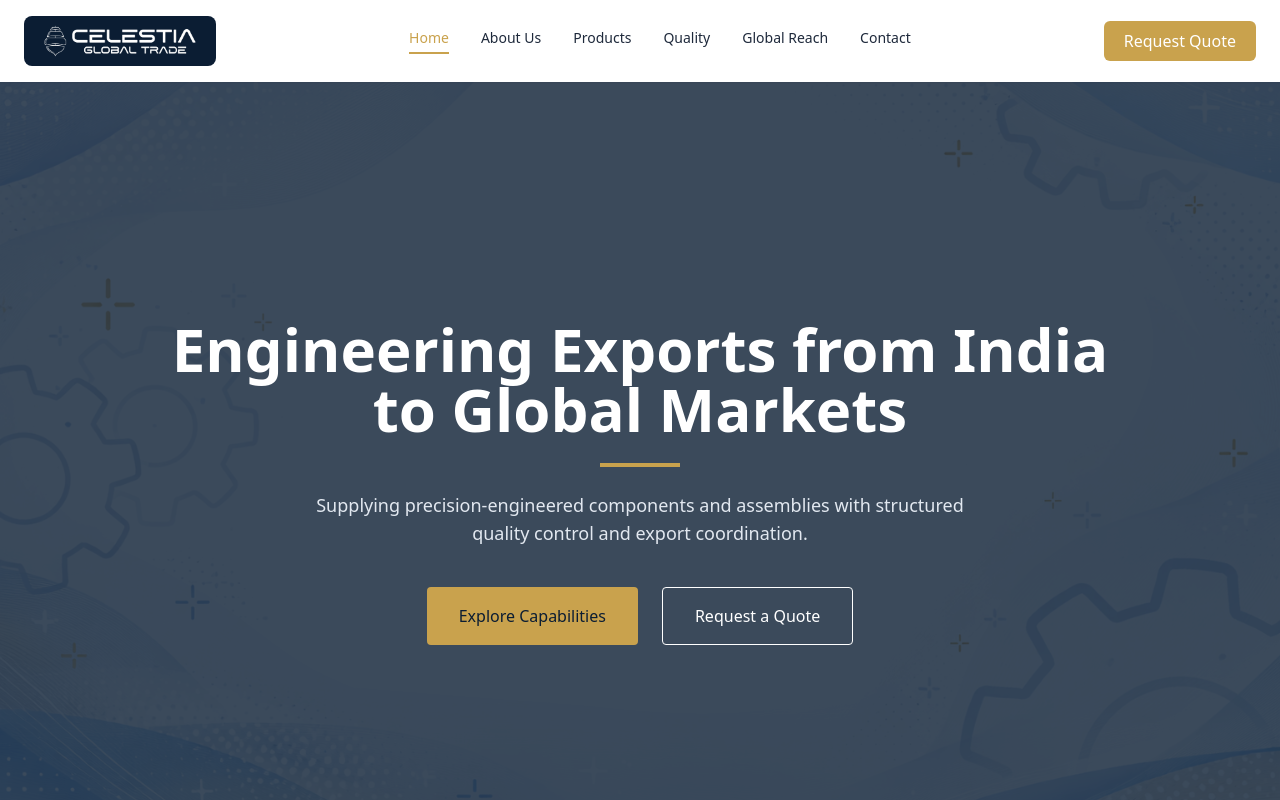
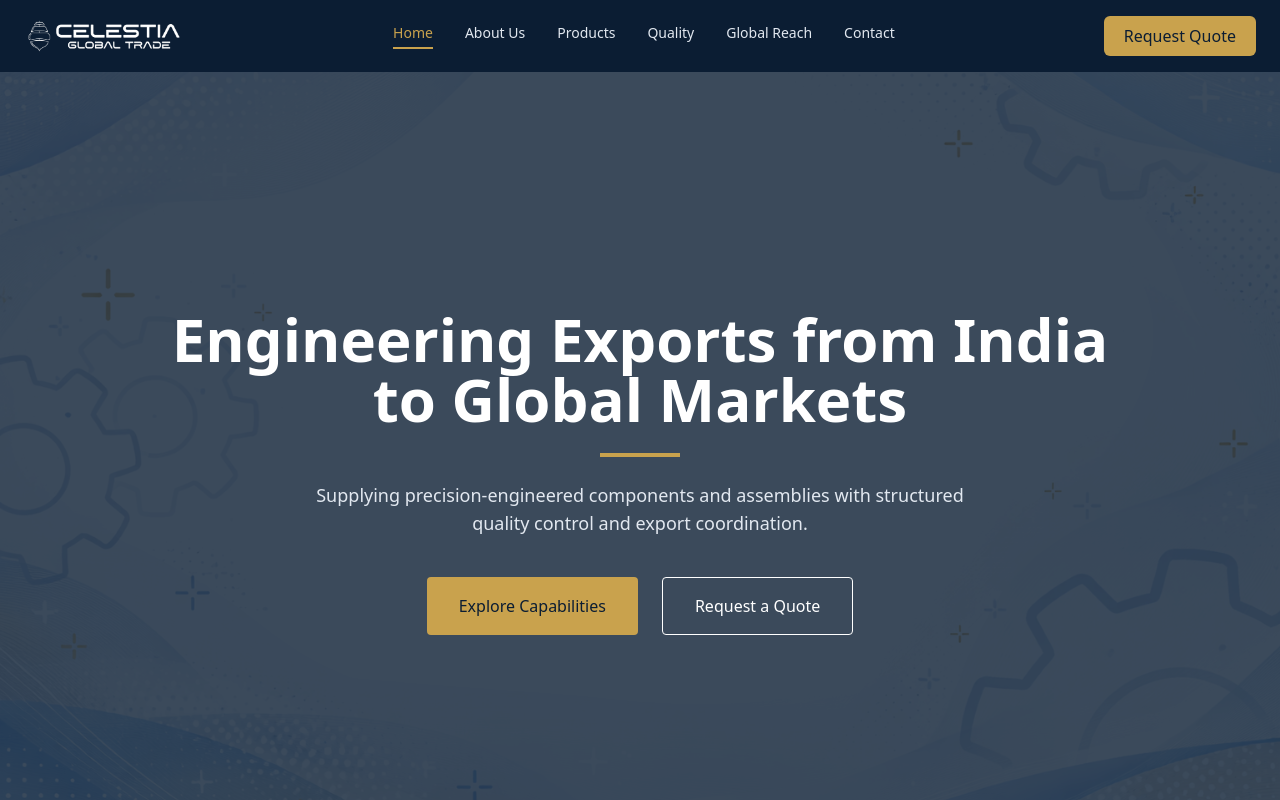
Before and after one commit to preshitpawar-beep/Celestia-GT, a Next.js app: page / in a window 1280 px wide. Shown: the top 800 px of the page. Built offline with nearby package versions, Linux system fonts and the light colour scheme.

Commit message:
Update Navbar.js

```diff
--- a/components/Navbar.js
+++ b/components/Navbar.js
@@ -19,14 +19,11 @@ export default function Navbar() {
   ];
 
   return (
-    <header className="sticky top-0 z-50 bg-white shadow-sm">
+    <header className="sticky top-0 z-50 bg-navy">
       <div className="max-w-7xl mx-auto px-6 py-4 flex justify-between items-center">
 
         {/* Logo */}
-        <Link
-          href="/"
-          className="bg-navy px-4 py-2 rounded-lg flex items-center"
-        >
+        <Link href="/" className="flex items-center">
           <Image
             src="/logo1.webp"
             alt="Celestia Global Trade"
@@ -36,7 +33,7 @@ export default function Navbar() {
           />
         </Link>
 
-        {/* Desktop Nav */}
+        {/* Desktop Navigation */}
         <nav className="hidden md:flex gap-8 text-sm font-medium">
           {navLinks.map((link) => {
             const isActive = pathname === link.href;
@@ -44,10 +41,10 @@ export default function Navbar() {
               <Link
                 key={link.href}
                 href={link.href}
-                className={`pb-1 transition ${
+                className={`transition pb-1 ${
                   isActive
                     ? "text-gold border-b-2 border-gold"
-                    : "hover:text-gold"
+                    : "text-slate-200 hover:text-gold"
                 }`}
               >
                 {link.label}
@@ -56,18 +53,18 @@ export default function Navbar() {
           })}
         </nav>
 
-        {/* Desktop CTA */}
+        {/* CTA */}
         <Link
           href="/contact"
-          className="hidden md:inline-block bg-gold text-white px-5 py-2 rounded-md font-medium"
+          className="hidden md:inline-block bg-gold text-navy px-5 py-2 rounded-md font-medium"
         >
           Request Quote
         </Link>
 
-        {/* Mobile Toggle */}
+        {/* Mobile Menu Toggle */}
         <button
           onClick={() => setOpen(!open)}
-          className="md:hidden text-navy text-2xl"
+          className="md:hidden text-white text-2xl"
           aria-label="Toggle menu"
         >
           ☰
@@ -76,7 +73,7 @@ export default function Navbar() {
 
       {/* Mobile Menu */}
       {open && (
-        <div className="md:hidden bg-white border-t">
+        <div className="md:hidden bg-navy border-t border-white/10">
           <nav className="flex flex-col px-6 py-4 gap-4 text-sm font-medium">
             {navLinks.map((link) => {
               const isActive = pathname === link.href;
@@ -85,7 +82,7 @@ export default function Navbar() {
                   key={link.href}
                   href={link.href}
                   onClick={() => setOpen(false)}
-                  className={isActive ? "text-gold" : ""}
+                  className={isActive ? "text-gold" : "text-slate-200"}
                 >
                   {link.label}
                 </Link>
@@ -94,7 +91,7 @@ export default function Navbar() {
             <Link
               href="/contact"
               onClick={() => setOpen(false)}
-              className="mt-2 bg-gold text-white px-4 py-2 rounded text-center"
+              className="mt-2 bg-gold text-navy px-4 py-2 rounded text-center font-medium"
             >
               Request Quote
             </Link>
```
